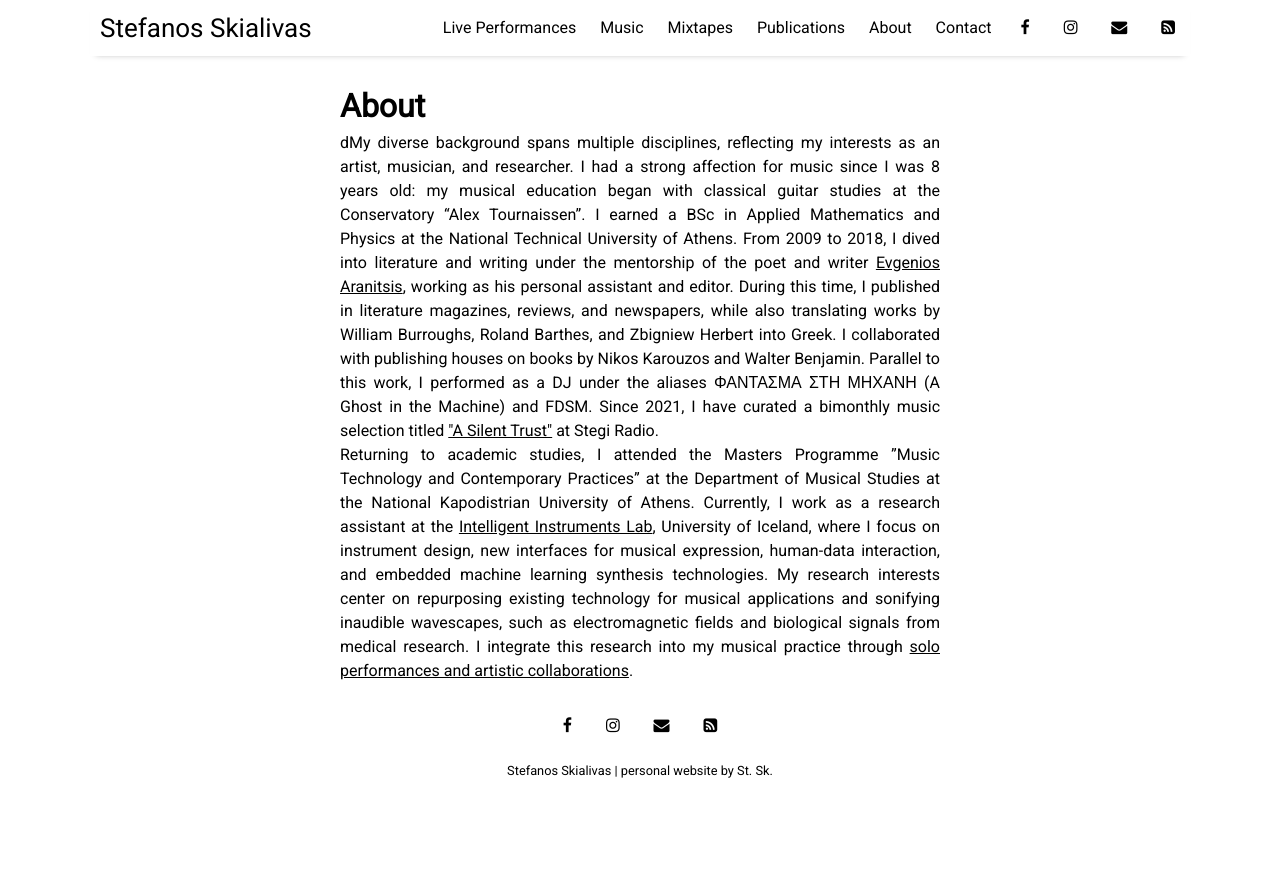
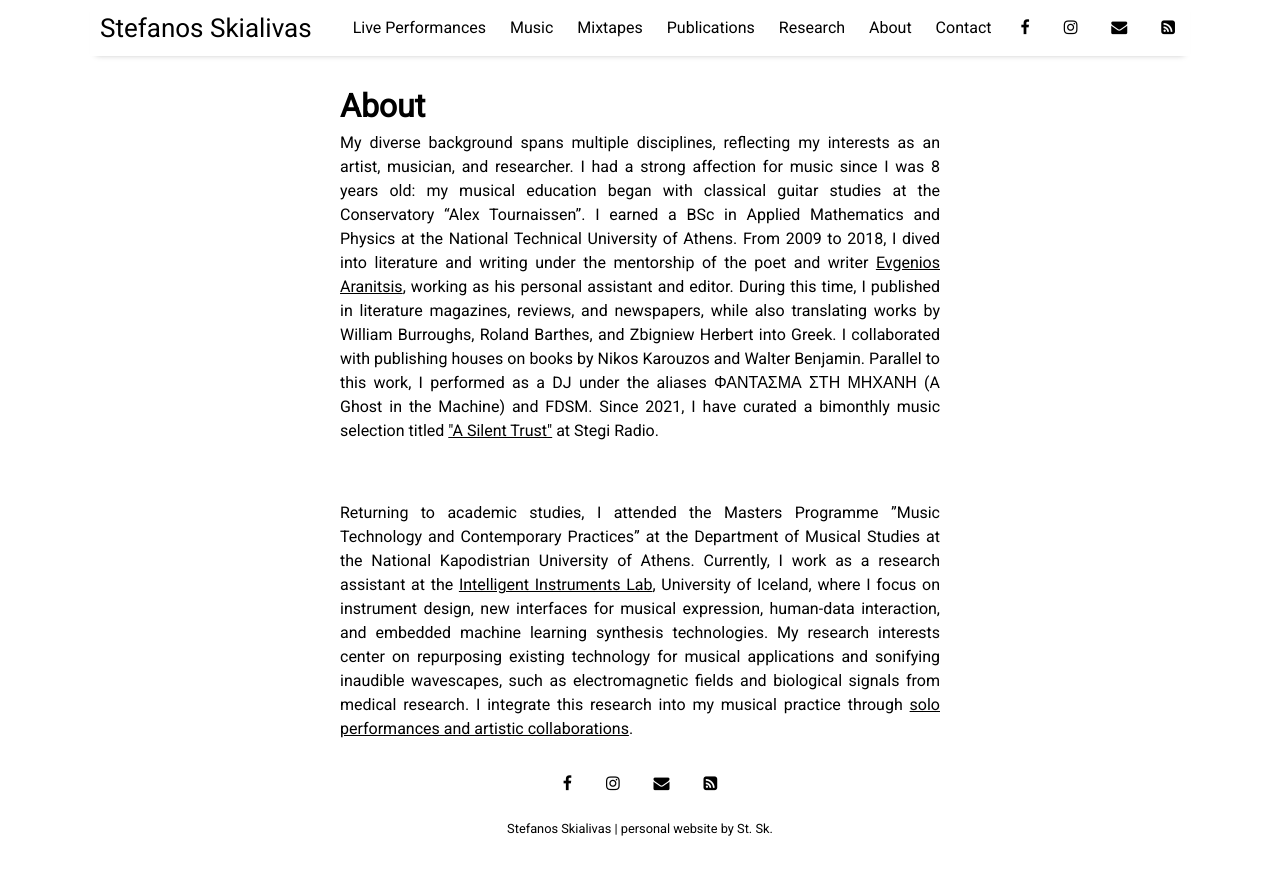
Before and after one commit to stefvasi/fdsm.github.io, a Jekyll site: the page built from pages/about.md, in a window 1280 px wide. Shown: the top 875 px of the page. Built offline with Jekyll 4.4.1, drawn with Linux system fonts in a browser that asks for light colours; nearby versions of some CDN libraries.

Commit message:
added researh section

```diff
--- a/_data/settings.yml
+++ b/_data/settings.yml
@@ -11,6 +11,7 @@
 - {name: 'Music', url: 'music'}
 - {name: 'Mixtapes',      url: 'mixtapes'}
 - {name: 'Publications',       url: 'publications'}
+- {name: 'Research',       url: 'research'}
 - {name: 'About',              url: 'about'}
 - {name: 'Contact',            url: 'contact'}
 
--- a/pages/about.md
+++ b/pages/about.md
@@ -6,10 +6,10 @@
 
 
 <div style="text-align: justify; line-height:1.5">
-dMy diverse background spans multiple disciplines, reflecting my interests as an artist, musician, and researcher. I had a strong affection for music since I was 8 years old: my musical education began with classical guitar studies at the Conservatory “Alex Tournaissen”. I earned a BSc in Applied Mathematics and Physics at the National Technical University of Athens. From 2009 to 2018, I dived into literature and writing under the mentorship of the poet and writer <a href="https://en.wikipedia.org/wiki/Evgenios_Aranitsis">
+My diverse background spans multiple disciplines, reflecting my interests as an artist, musician, and researcher. I had a strong affection for music since I was 8 years old: my musical education began with classical guitar studies at the Conservatory “Alex Tournaissen”. I earned a BSc in Applied Mathematics and Physics at the National Technical University of Athens. From 2009 to 2018, I dived into literature and writing under the mentorship of the poet and writer <a href="https://en.wikipedia.org/wiki/Evgenios_Aranitsis">
 Evgenios Aranitsis</a>, working as his personal assistant and editor. During this time, I published in literature magazines, reviews, and newspapers, while also translating works by William Burroughs, Roland Barthes, and Zbigniew Herbert into Greek. I collaborated with publishing houses on books by Nikos Karouzos and Walter Benjamin. Parallel to this work, I performed as a DJ under the aliases ΦΑΝΤΑΣΜΑ ΣΤΗ ΜΗΧΑΝΗ (A Ghost in the Machine) and FDSM. Since 2021, I have curated a bimonthly music selection titled <a herf="https://stegi.radio/artist/stefanos-skialivas">"A Silent Trust"</a> at Stegi Radio.
 </div>
-
+<br>
 <div style="text-align: justify; line-height:1.5">
 Returning to academic studies, I attended the Masters Programme ”Music Technology and Contemporary Practices” at the Department of Musical Studies at the National Kapodistrian University of Athens. Currently, I work as a research assistant at the <a href="https://iil.is/">Intelligent Instruments Lab</a>, University of Iceland, where I focus on instrument design, new interfaces for musical expression, human-data interaction, and embedded machine learning synthesis technologies. My research interests center on repurposing existing technology for musical applications and sonifying inaudible wavescapes, such as electromagnetic fields and biological signals from medical research. I integrate this research into my musical practice through <a href="https://www.stefanosskialivas.com/performances">solo performances and artistic collaborations</a>.
 </div>
```
Also changed, not shown: _posts/2025-05-15-Octopus: Multi-sensory display of EEG Data.md (added, +8 -0 lines).
